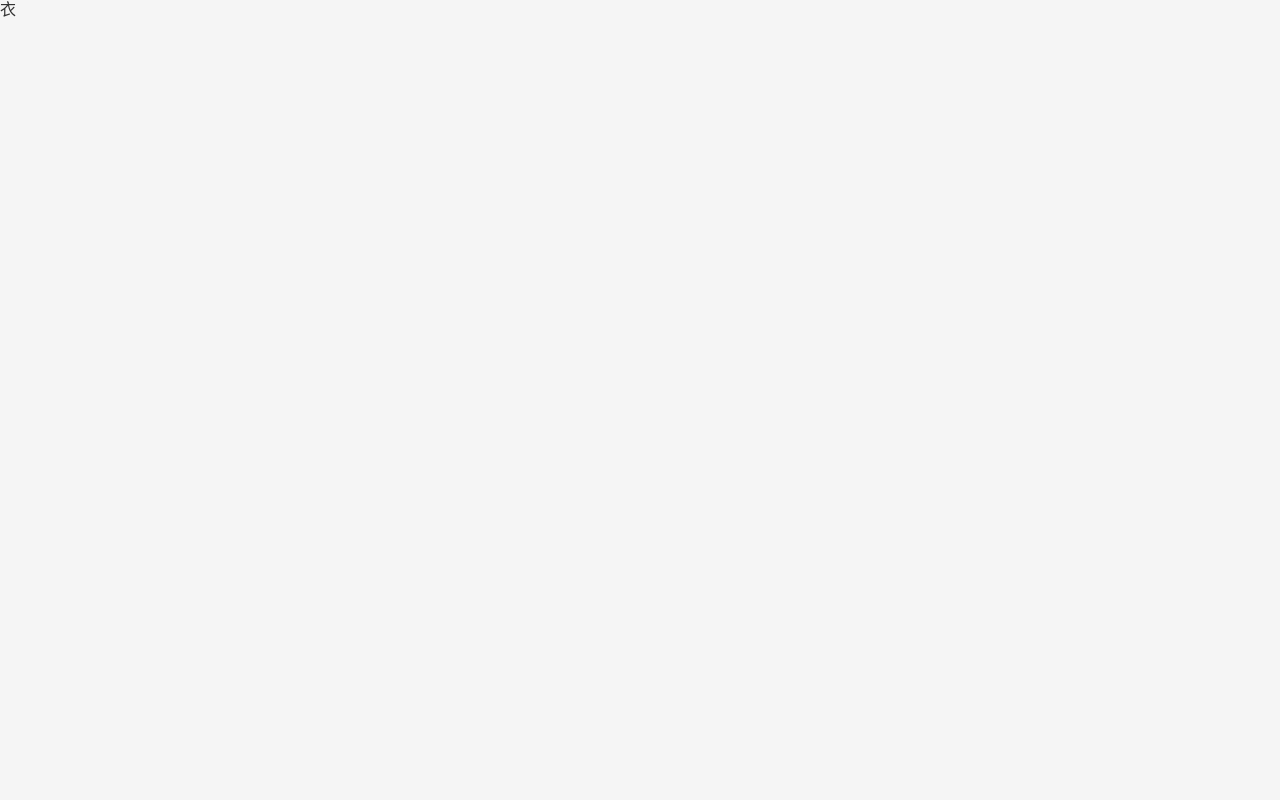
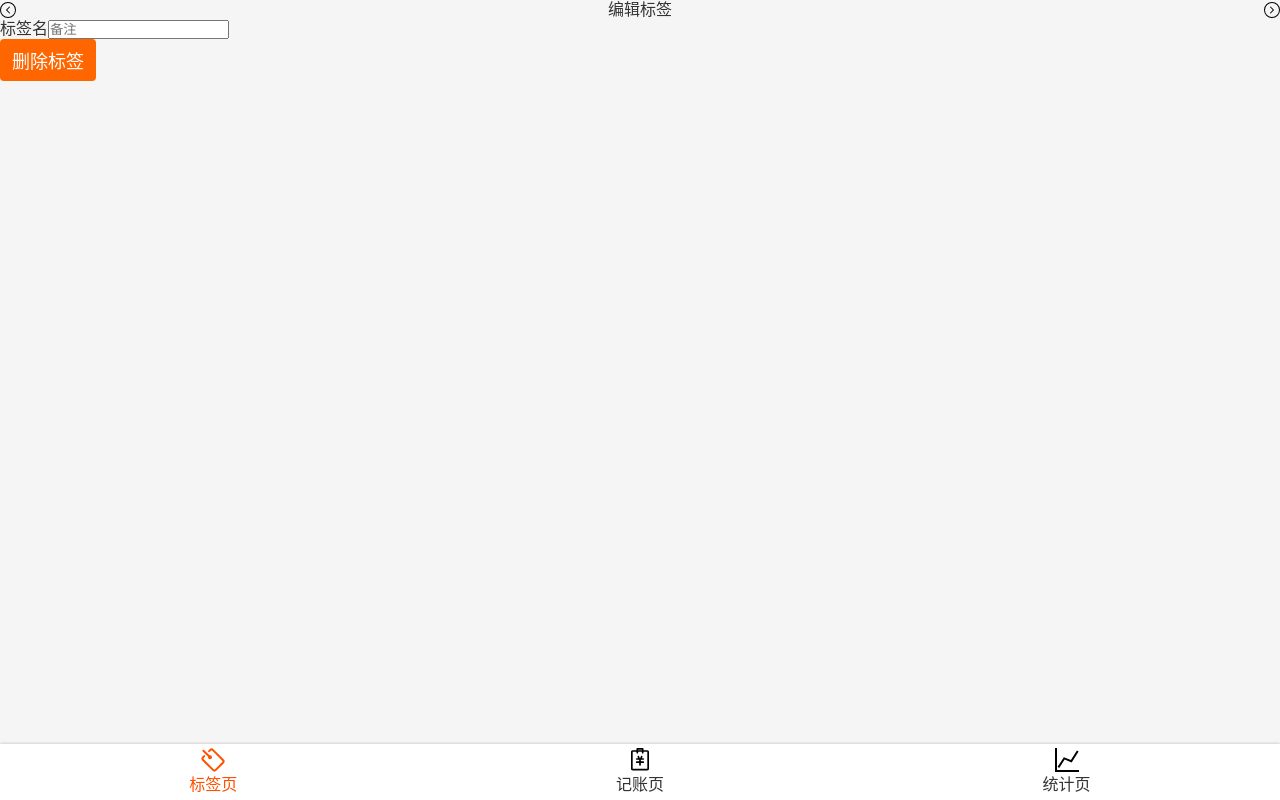
Before and after one commit to dmj1234/React--singo, a React app: page /tags/1 in a window 1280 px wide. Built offline with nearby package versions, Linux system fonts and the light colour scheme.

Commit message:
创建单独的Button组件

```diff
--- /dev/null
+++ b/src/components/Button.tsx
@@ -0,0 +1,8 @@
+import styled from 'styled-components';
+
+const Button = styled.button`
+font-size: 18px;border: none; padding: 8px 12px;
+  background: #f60; border-radius: 4px;
+  color: white;
+`
+export {Button}
--- a/src/components/icon.tsx
+++ b/src/components/icon.tsx
@@ -4,14 +4,14 @@ let importAll = (requireContext: __WebpackModuleApi.RequireContext) => requireCo
 try {importAll(require.context('icons', true, /\.svg$/));} catch (error) {console.log(error);}
 
 type Props={
-    name:string
+    name?:string
 }
 const Icon = (props: Props)=> {
     return(
         <svg className="icon">
-            <use xlinkHref = {
+            {props.name && <use xlinkHref = {
                 '#' + props.name
-            }/>
+            }/> }
         </svg>
     );
 };
--- a/src/views/Singo/NotesSection.tsx
+++ b/src/views/Singo/NotesSection.tsx
@@ -1,25 +1,12 @@
 import styled from 'styled-components';
-import React, {useRef, useState} from 'react';
+import React, {ChangeEventHandler} from 'react';
+import {Input} from '../../components/Input';
 
 const Wrapper = styled.section`
   background: #f5f5f5;
   padding: 10px 15px;
   font-size: 14px;
-  >label{
-    display: flex;
-    align-items: center;
-    >span{
-      margin-right: 16px;
-      white-space: nowrap;
-    }
-    >input{
-      display: block;
-      width: 100%;
-      height: 72px;
-      background: none;
-      border: none;
-    }
-  }
+
 `;
 
 type Props= {
@@ -27,25 +14,14 @@ type Props= {
     onChange:(value:string)=> void;
 }
 const NoteSection:React.FC<Props> = (props) => {
-const note = props.value
-    const refInput = useRef<HTMLInputElement>(null);
-    const onBlur = () => {
-        if (refInput.current !== null) {
-            props.onChange(refInput.current.value);
-        }
-        ;
-
+const note = props.value;
+    const onChange:ChangeEventHandler<HTMLInputElement> = (e) => {
+            props.onChange(e.target.value);
     };
     return (
         <Wrapper>
-            <label>
-                <span> 备注</span>
-                <input type="text" placeholder="在这里输入备注"
-                       ref={refInput}
-                       defaultValue={note}
-                       onBlur ={onBlur}
-                />
-            </label>
+            <Input label="备注" type="text" value={note} onChange={onChange} />
+
         </Wrapper>
     );
 }
--- a/src/views/Tag.tsx
+++ b/src/views/Tag.tsx
@@ -1,16 +1,43 @@
 import React from 'react';
 import {useTags} from './Singo/useTags';
 import {useParams} from 'react-router-dom'
+import Layout from 'components/Layout';
+import Icon from 'components/icon';
+import {Button} from 'components/Button';
+import styled from 'styled-components';
 
 type  Params ={
     id:string
 }
+const Topbar = styled.header`
+display: flex;
+  justify-content: space-between;
+  align-items: center;
+`
 const Tag:React.FC = (props) =>{
     const {findTag} = useTags();
     let {id} = useParams<Params>();
     const  tag = findTag(parseInt(id));
     return (
-        <div>{tag.name}</div>
+        <Layout>
+            <Topbar>
+                <Icon name="left"/>
+                <span>编辑标签</span>
+                <Icon name="right"/>
+            </Topbar>
+            <div>
+                <label>
+                    <span> 标签名</span>
+                    <input type="text" placeholder="备注"
+                    />
+                </label>
+            </div>
+            <div>
+                <Button>
+                    删除标签
+                </Button>
+            </div>
+        </Layout>
     );
 };
 export {Tag}
--- a/src/views/tags.tsx
+++ b/src/views/tags.tsx
@@ -1,12 +1,11 @@
-import Layout from '../components/Layout';
+import Layout from 'components/Layout';
 import React from 'react';
 import {useTags} from './Singo/useTags';
 import styled from 'styled-components';
-import Icon from '../components/icon';
+import Icon from 'components/icon';
 import { Link } from 'react-router-dom';
-const Button = styled.button`
-font-size: 18px;border: none; padding: 8px 12px;
-`
+import {Button} from 'components/Button';
+
 const  TagList = styled.ol`
 font-size: 16px;
   background: white;
```
Also changed, not shown: 1 other file (tests, documents, lock files or other folders).
